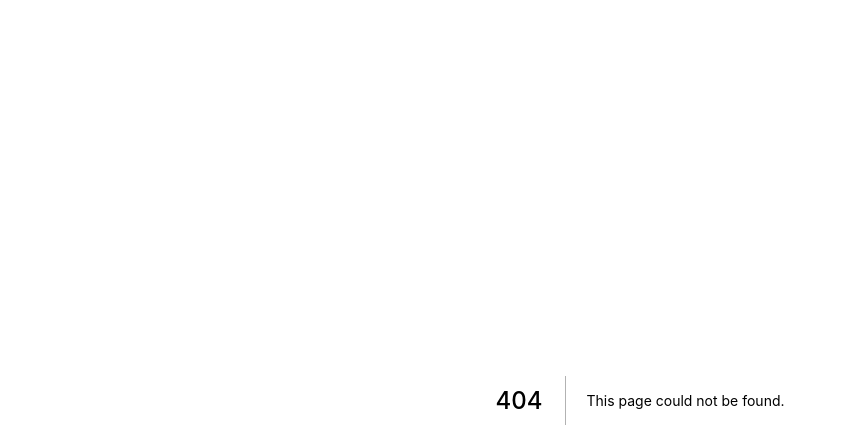
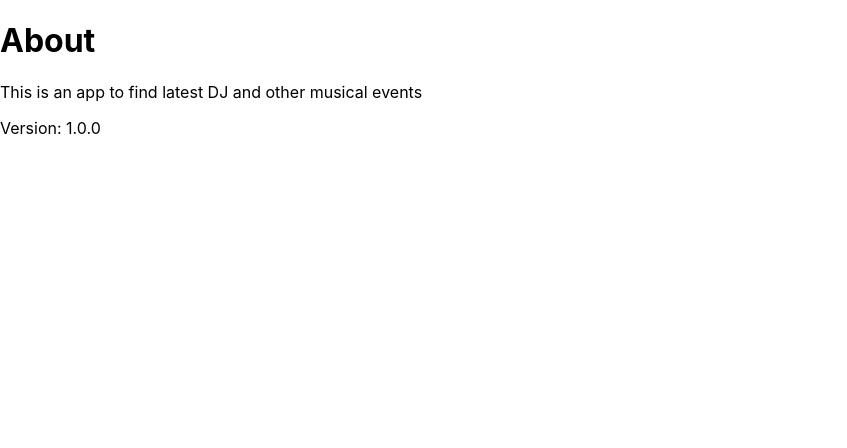
Before and after one commit to MilicTG/dj-events-frontend, a Next.js app: page /about in a window 1280 px wide. Before the commit this address had no page. Shown: the top 448 px of the page, without its empty margins (0-847 px from the left). Built offline with nearby package versions, Linux system fonts and the light colour scheme.

Commit message:
Pages and routing

```diff
--- /dev/null
+++ b/pages/about.js
@@ -0,0 +1,13 @@
+import React from "react";
+
+function AboutPage() {
+  return (
+    <div>
+      <h1>About</h1>
+      <p>This is an app to find latest DJ and other musical events</p>
+      <p>Version: 1.0.0</p>
+    </div>
+  );
+}
+
+export default AboutPage;
```
Also changed, not shown: pages/events/[slug].js (added, +7 -0 lines), pages/events/add.js (added, +7 -0 lines), pages/events/index.js (added, +7 -0 lines).
